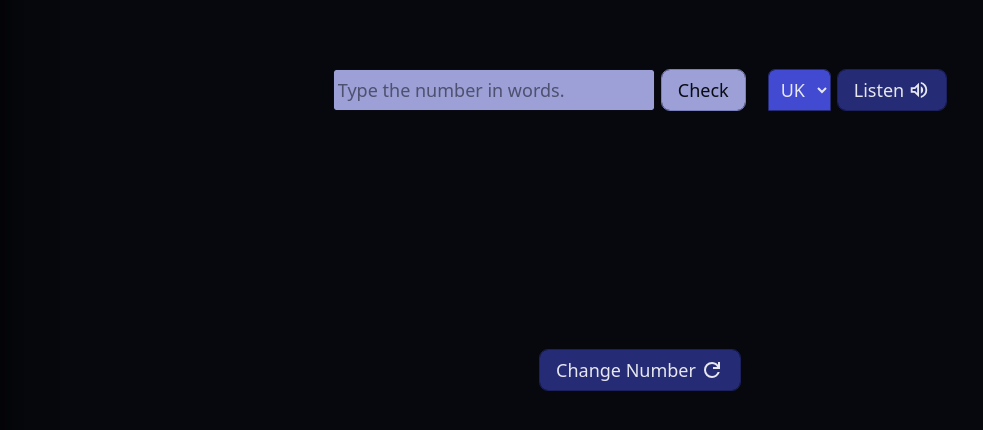
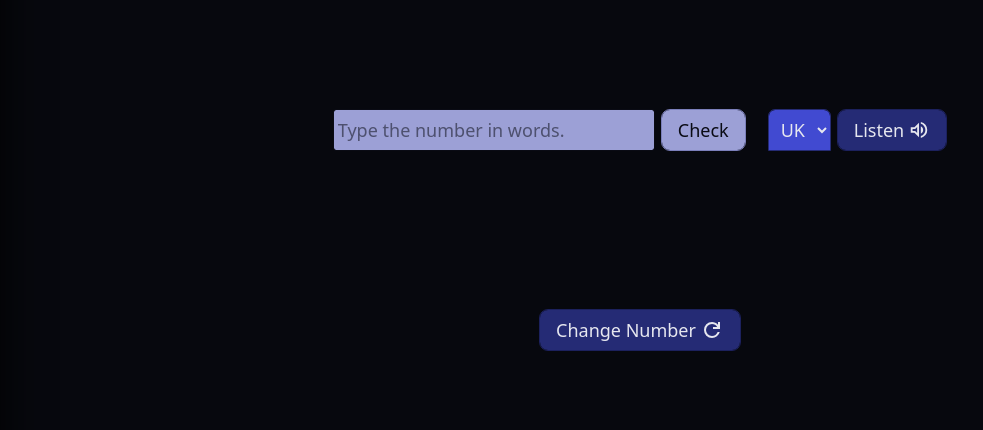
Before and after one commit to SanchezEnzo/NumsEN, a React (Vite) app: page / in a window 1280 px wide. Shown: the part 282-712 px from the top of the page, without its empty margins (0-983 px from the left). Built offline with nearby package versions, Linux system fonts and the light colour scheme.

Commit message:
fix gap beetwen the input and the number

```diff
--- a/src/App.tsx
+++ b/src/App.tsx
@@ -39,7 +39,7 @@ export default function App() {
 
 
 	return (
-		<div className='h-[100%] w-full bg-background before:absolute before:inset-0 before:bg-black/30 before:shadow-[inset_0_0_50px_rgba(0,0,0,0.9)] relative overflow-x-hidden overflow-y-hidden '>
+		<div className='h-[100dvh] w-full bg-background before:absolute before:inset-0 before:bg-black/30 before:shadow-[inset_0_0_50px_rgba(0,0,0,0.9)] relative overflow-x-hidden overflow-y-hidden '>
 			<div className='relative h-screen w-full flex justify-center items-center flex-col max-sm:gap-[5dvh] gap-[15dvh]'>
 				<div className=' h-56 relative  flex items-center'>
 					<NumberFlow
@@ -62,7 +62,7 @@ export default function App() {
 						willChange
 					></NumberFlow>
 				</div>
-				<div className='flex flex-col items-center gap-[15dvh]'>
+				<div className='flex flex-col items-center gap-[10dvh]'>
 					<div className='flex gap-6 max-sm:flex-col max-sm:items-center max-sm:gap-[5dvh]'>
 						{assistant === POWER_BUTTON_STATES.OFF ? (
 							<Form
```
